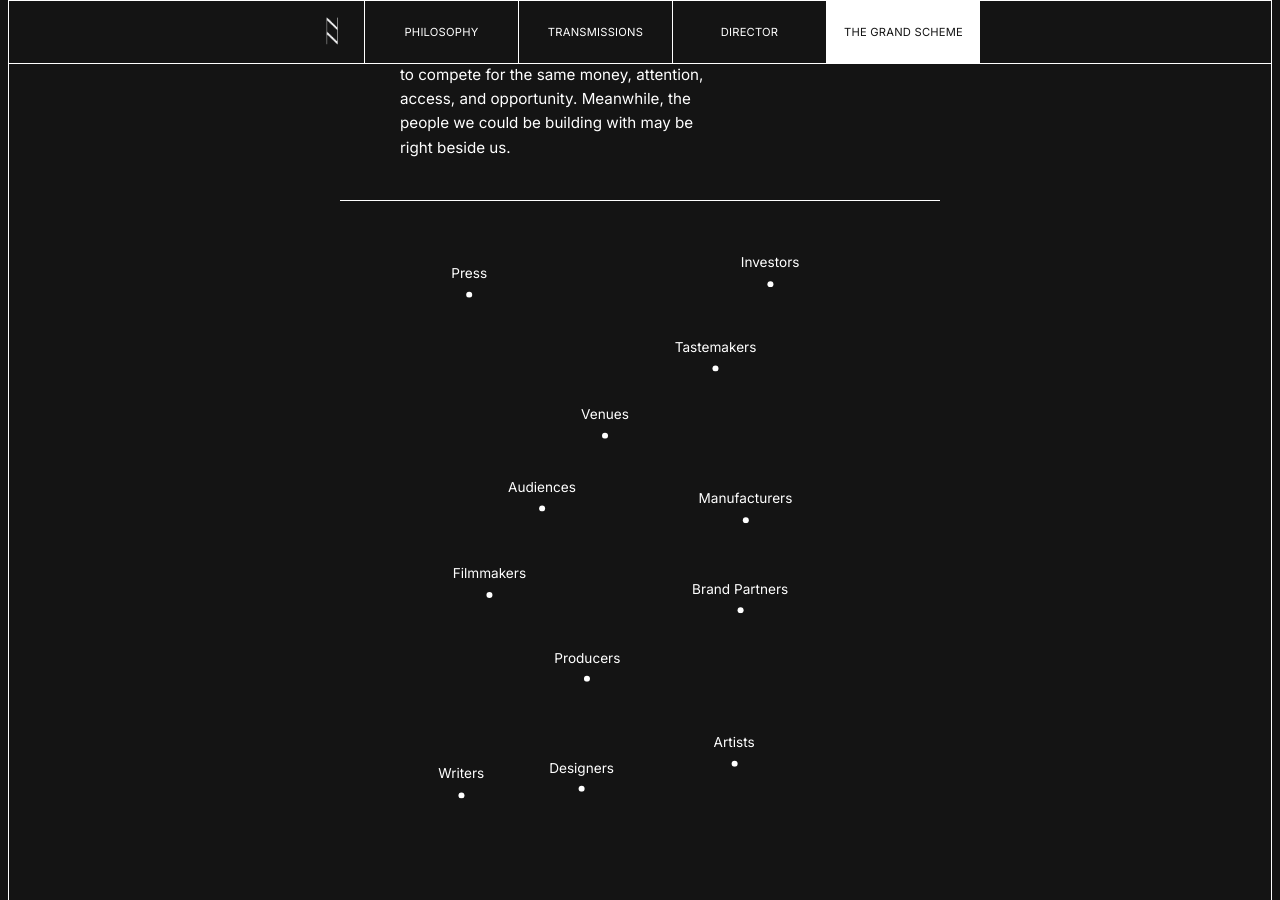
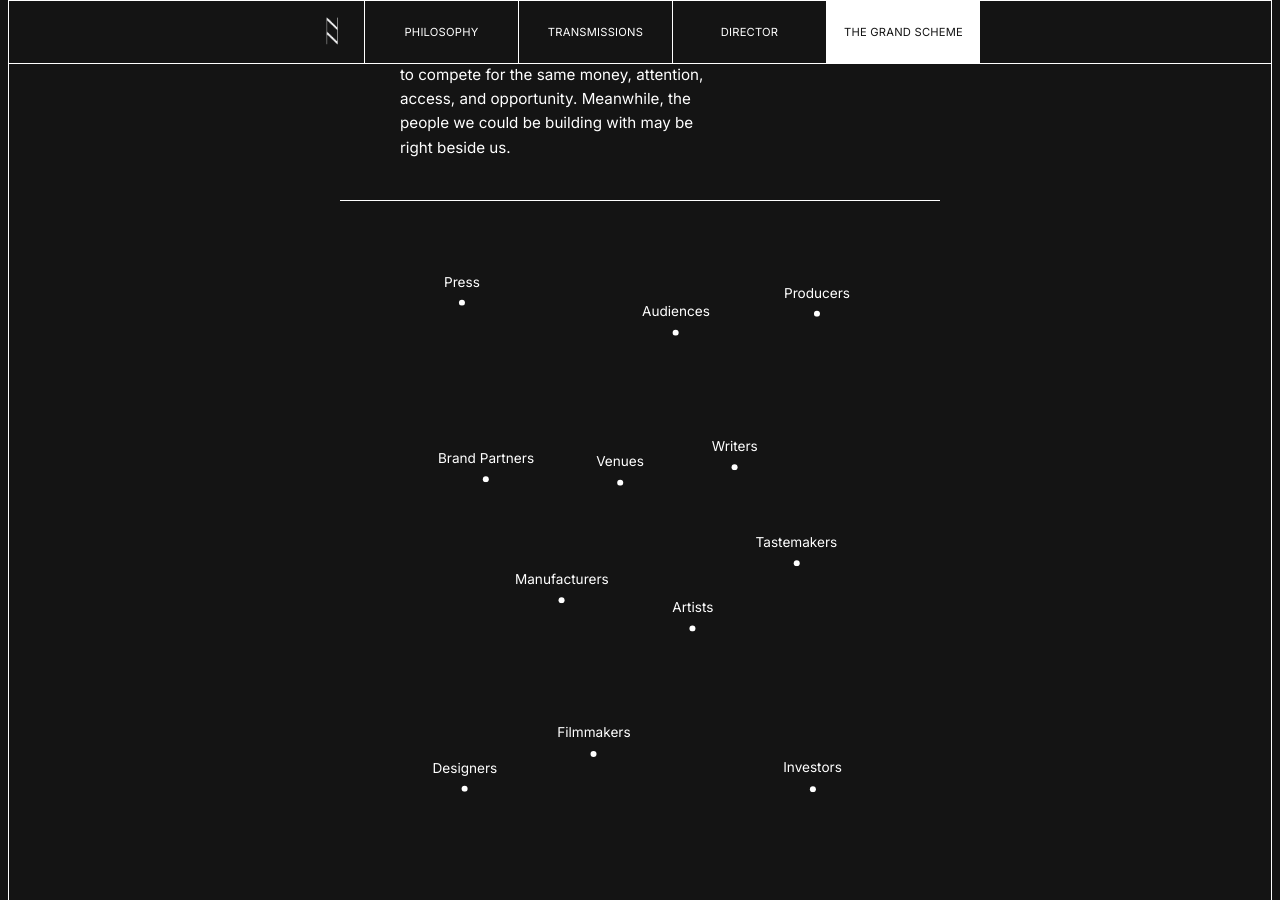
Before and after one commit to laindoe/ten-grand, a Jekyll site: the page built from index.html, in a window 1280 px wide and 900 px high, scrolled down 2974 px. Built offline with Jekyll 4.4.1, drawn with Linux system fonts in a browser that asks for light colours.

Commit message:
Push dots into the actual corners, not just their outer region (#90)
The stratified grid guaranteed one dot per region, but the dot
assigned to each corner region could still land near the inner part
of that cell rather than the true corner (e.g. "Investors" sat at
72%/83% instead of reaching toward 90%/90%). The 4 corner regions now
bias their jitter 65% of the way toward the true corner instead of
sampling their whole cell, so the scatter actually reaches all four
corners of the box.

Verified zero label overlaps at rest and under forced worst-case
simultaneous drift, same as every previous pass.


Claude-Session: https://claude.ai/code/session_017ynTvtGuh3qPdfkvciNjhT

Co-authored-by: Claude <noreply@anthropic.com>

```diff
--- a/index.html
+++ b/index.html
@@ -209,74 +209,74 @@
         <div class="distance__divider" aria-hidden="true"></div>
 
         <div class="distance__visual reveal" aria-hidden="true">
-          <div class="distance__point" style="left: 39.6%; top: 27.1%;">
-            <div class="distance__drift" style="--dx: 15px; --dy: 18px; animation-duration: 3.8s; animation-delay: 1.4s;">
+          <div class="distance__point" style="left: 50.2%; top: 35.4%;">
+            <div class="distance__drift" style="--dx: -21px; --dy: 15px; animation-duration: 3.8s; animation-delay: 1.4s;">
               <span class="distance__label">Venues</span>
               <span class="distance__dot"></span>
             </div>
           </div>
-          <div class="distance__point" style="left: 76.2%; top: 41.6%;">
-            <div class="distance__drift" style="--dx: -21px; --dy: 16px; animation-duration: 4.6s; animation-delay: 0.2s;">
+          <div class="distance__point" style="left: 30.5%; top: 55.2%;">
+            <div class="distance__drift" style="--dx: 16px; --dy: 15px; animation-duration: 4.6s; animation-delay: 0.2s;">
               <span class="distance__label">Manufacturers</span>
               <span class="distance__dot"></span>
             </div>
           </div>
-          <div class="distance__point" style="left: 72.5%; top: 82.6%;">
-            <div class="distance__drift" style="--dx: -17px; --dy: 16px; animation-duration: 4.0s; animation-delay: 2.6s;">
+          <div class="distance__point" style="left: 58.3%; top: 59.9%;">
+            <div class="distance__drift" style="--dx: 16px; --dy: 17px; animation-duration: 4.0s; animation-delay: 2.6s;">
               <span class="distance__label">Artists</span>
               <span class="distance__dot"></span>
             </div>
           </div>
-          <div class="distance__point" style="left: 16.2%; top: 87.6%;">
-            <div class="distance__drift" style="--dx: -17px; --dy: 15px; animation-duration: 5.1s; animation-delay: 0.9s;">
+          <div class="distance__point" style="left: 66.7%; top: 37.8%;">
+            <div class="distance__drift" style="--dx: 15px; --dy: -15px; animation-duration: 5.1s; animation-delay: 0.9s;">
               <span class="distance__label">Writers</span>
               <span class="distance__dot"></span>
             </div>
           </div>
-          <div class="distance__point" style="left: 34.7%; top: 86.7%;">
-            <div class="distance__drift" style="--dx: 15px; --dy: 14px; animation-duration: 3.6s; animation-delay: 1.8s;">
+          <div class="distance__point" style="left: 10.4%; top: 91.5%;">
+            <div class="distance__drift" style="--dx: 15px; --dy: -15px; animation-duration: 3.6s; animation-delay: 1.8s;">
               <span class="distance__label">Designers</span>
               <span class="distance__dot"></span>
             </div>
           </div>
-          <div class="distance__point" style="left: 43.2%; top: 73.2%;">
-            <div class="distance__drift" style="--dx: -20px; --dy: -15px; animation-duration: 4.9s; animation-delay: 0.5s;">
+          <div class="distance__point" style="left: 90.0%; top: 7.5%;">
+            <div class="distance__drift" style="--dx: -15px; --dy: 14px; animation-duration: 4.9s; animation-delay: 0.5s;">
               <span class="distance__label">Producers</span>
               <span class="distance__dot"></span>
             </div>
           </div>
-          <div class="distance__point" style="left: 67.2%; top: 57.3%;">
-            <div class="distance__drift" style="--dx: 20px; --dy: 13px; animation-duration: 4.2s; animation-delay: 2.2s;">
+          <div class="distance__point" style="left: 14.6%; top: 35.5%;">
+            <div class="distance__drift" style="--dx: 18px; --dy: 13px; animation-duration: 4.2s; animation-delay: 2.2s;">
               <span class="distance__label">Brand Partners</span>
               <span class="distance__dot"></span>
             </div>
           </div>
-          <div class="distance__point" style="left: 69.2%; top: 16.6%;">
-            <div class="distance__drift" style="--dx: -17px; --dy: 14px; animation-duration: 3.9s; animation-delay: 1.1s;">
+          <div class="distance__point" style="left: 78.7%; top: 54.3%;">
+            <div class="distance__drift" style="--dx: 19px; --dy: -18px; animation-duration: 3.9s; animation-delay: 1.1s;">
               <span class="distance__label">Tastemakers</span>
               <span class="distance__dot"></span>
             </div>
           </div>
-          <div class="distance__point" style="left: 27.7%; top: 41.1%;">
-            <div class="distance__drift" style="--dx: 20px; --dy: 15px; animation-duration: 5.3s; animation-delay: 2.9s;">
+          <div class="distance__point" style="left: 55.7%; top: 11.9%;">
+            <div class="distance__drift" style="--dx: 19px; --dy: 13px; animation-duration: 5.3s; animation-delay: 2.9s;">
               <span class="distance__label">Audiences</span>
               <span class="distance__dot"></span>
             </div>
           </div>
-          <div class="distance__point" style="left: 17.5%; top: 3.6%;">
-            <div class="distance__drift" style="--dx: -15px; --dy: 18px; animation-duration: 4.4s; animation-delay: 0.7s;">
+          <div class="distance__point" style="left: 9.8%; top: 4.8%;">
+            <div class="distance__drift" style="--dx: 15px; --dy: 19px; animation-duration: 4.4s; animation-delay: 0.7s;">
               <span class="distance__label">Press</span>
               <span class="distance__dot"></span>
             </div>
           </div>
-          <div class="distance__point" style="left: 21.5%; top: 58.9%;">
-            <div class="distance__drift" style="--dx: -14px; --dy: -14px; animation-duration: 3.7s; animation-delay: 2.0s;">
+          <div class="distance__point" style="left: 44.1%; top: 85.9%;">
+            <div class="distance__drift" style="--dx: -18px; --dy: -17px; animation-duration: 3.7s; animation-delay: 2.0s;">
               <span class="distance__label">Filmmakers</span>
               <span class="distance__dot"></span>
             </div>
           </div>
-          <div class="distance__point" style="left: 80.9%; top: 7.1%;">
-            <div class="distance__drift" style="--dx: -20px; --dy: -15px; animation-duration: 4.8s; animation-delay: 1.6s;">
+          <div class="distance__point" style="left: 88.6%; top: 91.4%;">
+            <div class="distance__drift" style="--dx: -14px; --dy: -16px; animation-duration: 4.8s; animation-delay: 1.6s;">
               <span class="distance__label">Investors</span>
               <span class="distance__dot"></span>
             </div>
```
